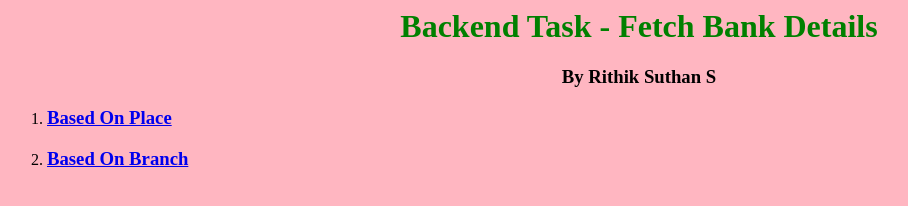
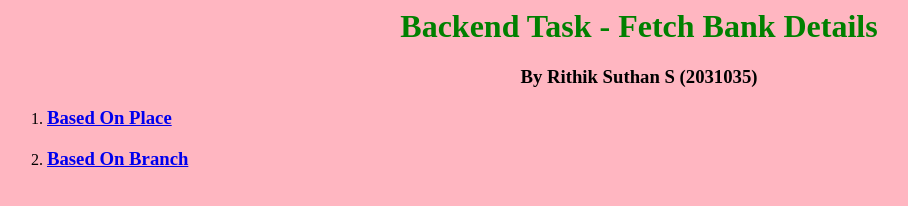
Before and after one commit to RithikSuthan/Business-On-Bot-Backend, a website: page index.html in a window 1280 px wide. Shown: the whole page, without its empty margins (1-909 px from the left). Drawn offline with Linux system fonts and the light colour scheme.

Commit message:
Update index.html

```diff
--- a/index.html
+++ b/index.html
@@ -5,7 +5,7 @@
         Backend Task - Fetch Bank Details
     </h1>
     <h3 style="text-align:center;">
-        By Rithik Suthan S
+        By Rithik Suthan S (2031035)
     </h3>
    <ol>
      <li><a href="https://business-on-bot-backend.vercel.app/api/search?q=MUMBAI&limit=2&offset=1" ><h3>Based On Place</h3> </a></li>
```
